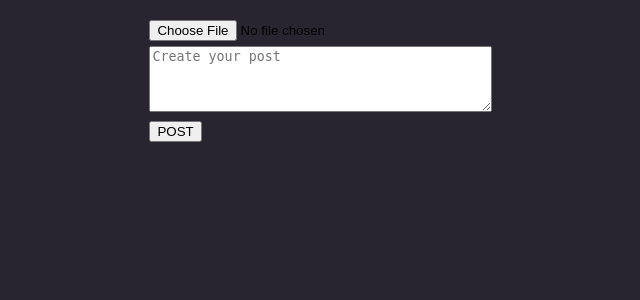
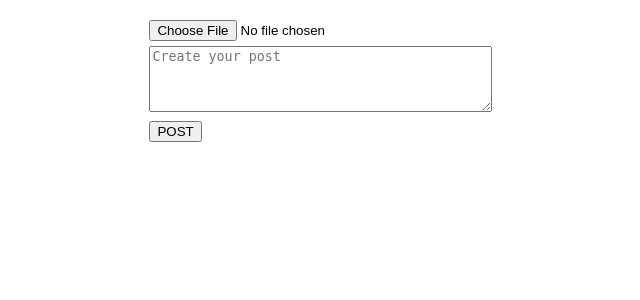
Before and after one commit to wangaray/wangaray.github.io, a PHP site: page / in a window 1280 px wide. Shown: the top 300 px of the page, without its empty margins (301-941 px from the left). Run offline with PHP 8.4, Linux system fonts and the light colour scheme; data that the repository does not hold is empty.

Commit message:
Add files via upload

```diff
--- a/index.php
+++ b/index.php
@@ -35,7 +35,7 @@
    #content{
    	width: 50%;
    	margin: 20px auto;
-   	border: 1px solid #282530;
+   	border: 1px solid #fff;
    }
    form{
    	width: 30%;
@@ -48,7 +48,7 @@
    	width: 80%;
    	padding: 20px;
    	margin: 15px auto;
-   	border: 4px solid #abc2bb;
+   	border: 4px solid #333;
 	border-radius: 30px;
    }
    #img_div:after{
@@ -69,12 +69,12 @@
 	font-style: Times;
 	}
    body{
-    background-color: #282530/* Цвет фона веб-страницы */
+    background-color: #fff/* Цвет фона веб-страницы */
    }
    p {
     font: 20px Verdana;
 
-	color: #dfebe7;
+	color: #2e2e2e;
 
    }
 </style>
```
